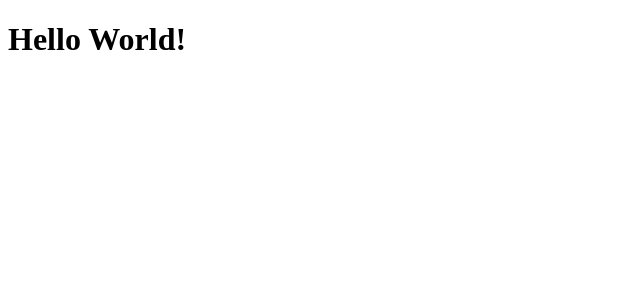
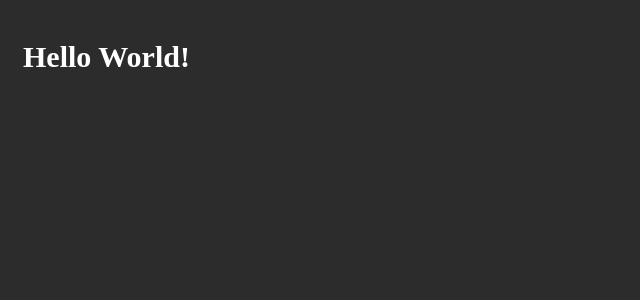
Before and after one commit to hypzeh/smallify, a React app in the folder src/Smallify.Authentication/: page / in a window 1280 px wide. Shown: the top 300 px of the page, without its empty margins (0-640 px from the left). Built offline with nearby package versions, Linux system fonts and the light colour scheme.

Commit message:
Created global style

```diff
--- /dev/null
+++ b/src/Smallify.Authentication/ClientApp/App.jsx
@@ -0,0 +1,12 @@
+import React from 'react';
+
+import GlobalStyle from './styles/globalStyle';
+
+const App = () => (
+  <React.Fragment>
+    <GlobalStyle/>
+    <h1>Hello World!</h1>
+  </React.Fragment>
+);
+
+export default App;
--- a/src/Smallify.Authentication/ClientApp/index.jsx
+++ b/src/Smallify.Authentication/ClientApp/index.jsx
@@ -1,7 +1,9 @@
 import React from 'react';
 import ReactDOM from 'react-dom';
 
+import App from './App';
+
 ReactDOM.render(
-  <h1>Hello World!</h1>,
+  <App />,
   document.getElementById('root'),
 );
--- /dev/null
+++ b/src/Smallify.Authentication/ClientApp/styles/globalStyle.js
@@ -0,0 +1,16 @@
+import { createGlobalStyle } from 'styled-components';
+
+const GlobalStyle = createGlobalStyle`
+  body {
+    background: #2C2C2D;
+    color: #fff;
+    padding: 1em;
+    line-height: 1.8em;
+    font-size: 15px;
+    -webkit-font-smoothing: antialiased;
+    text-rendering: optimizeSpeed;
+    word-wrap: break-word;
+  }
+`;
+
+export default GlobalStyle;
```
